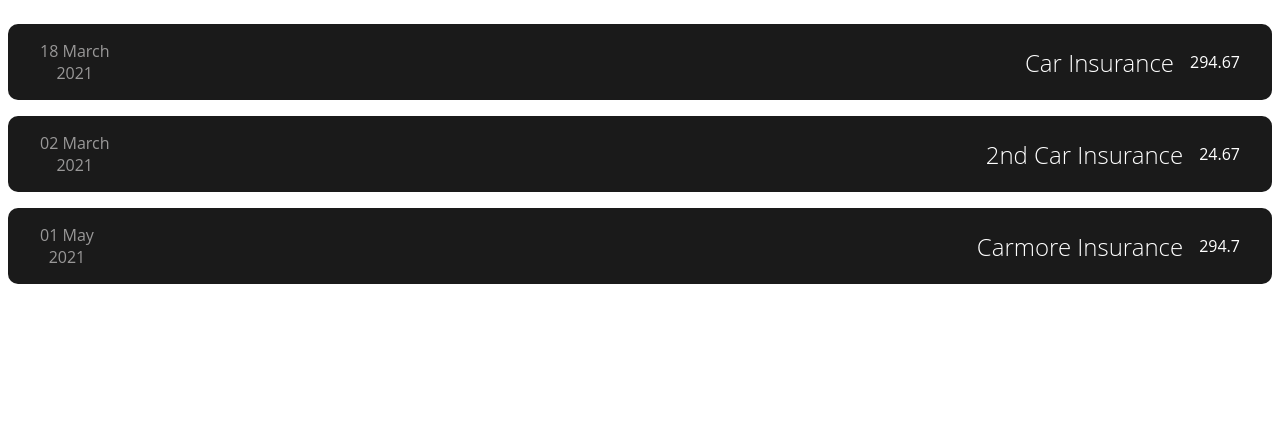
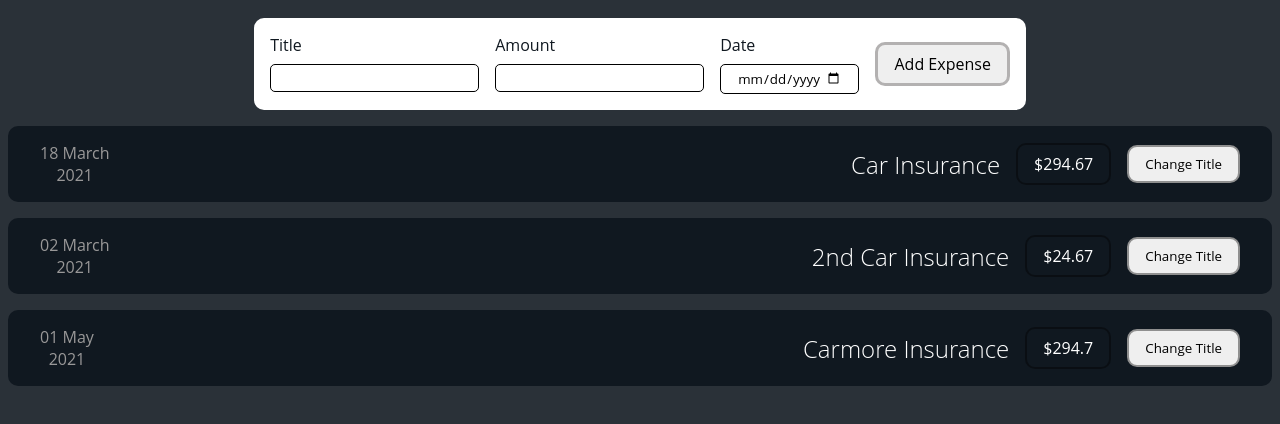
Before and after one commit to theruknology/Expense-Tracker, a React app: page / in a window 1280 px wide. Shown: the top 424 px of the page. Built offline with nearby package versions, Linux system fonts and the light colour scheme.

Commit message:
Added Functionality to form

```diff
--- a/src/App.css
+++ b/src/App.css
@@ -5,4 +5,5 @@
 
 body {
   padding: 0.5rem;
+  background-color: rgba(16, 24, 32, 0.89);
 }
--- a/src/App.js
+++ b/src/App.js
@@ -1,4 +1,5 @@
 import React from "react";
+import NewExpense from "./components/NewExpense/NewExpense";
 import Expenses from "./components/Expenses/Expenses";
 import './App.css'
 
@@ -10,7 +11,15 @@ export default function App() {
     { title: "Carrier Insurance", amount: 2.6, date: new Date(2021, 3, 2) },
   ];
 
+  const addExpenseHandler = expenses => {
+    console.log('In App.js:');
+    console.log(expenses);
+  }
+
   return (
-    <Expenses items={ expenses } />
+    <>
+      <NewExpense onAddExpense={ addExpenseHandler }/>
+      <Expenses items={ expenses } />
+    </>
   );
 }
--- a/src/components/Expenses/ExpenseItem.css
+++ b/src/components/Expenses/ExpenseItem.css
@@ -1,12 +1,11 @@
 * {
-  font-family: 'Open Sans', sans-serif;
+  font-family: "Open Sans", sans-serif;
 }
-
 .expense-item {
   display: flex;
   width: inherit;
   gap: 1rem;
-  background-color: hsl(0, 0%, 10%);
+  background: #101820FF;
   color: white;
   border-radius: 10px;
   padding-block: 1rem;
@@ -29,3 +28,11 @@
   flex-direction: column;
   align-items: center;
 }
+
+.expense-item-amount,
+.expense-item-title-change {
+  padding-block: 0.5rem;
+  padding-inline: 1rem;
+  border-radius: 10px;
+  border: 2px solid rgba(0, 0, 0, 0.404);
+}
--- a/src/components/Expenses/ExpenseItem.js
+++ b/src/components/Expenses/ExpenseItem.js
@@ -1,14 +1,22 @@
 import "./ExpenseItem.css";
-import React from "react";
+import React, { useState } from "react";
 import ExpenseDate from "./ExpenseDate";
 
 const ExpenseItem = (props) => {
+  const [ title, setTitle] = useState(props.title);
+
+  const clickHandler = () => {
+    setTitle('Updated');
+    console.log(title);
+  }
+
   return (
     <div className="expense-item">
       <ExpenseDate date={ props.date }/>
       <div className="expense-item-des">
-        <h2>{ props.title }</h2>
-        <p className="expense-item-amount">{ props.amount }</p>
+        <h2>{ title }</h2>
+        <p className="expense-item-amount">${ props.amount }</p>
+        <button className="expense-item-title-change" onClick={clickHandler}>Change Title</button>
       </div>
     </div>
   );
--- /dev/null
+++ b/src/components/NewExpense/ExpenseForm.js
@@ -0,0 +1,56 @@
+import React, { useState } from 'react'
+import './NewExpense.css'
+
+export default function ExpenseForm(props) {
+  const [enteredTitle, setEnteredTitle] = useState('');
+  const [enteredAmount, setEnteredAmount] = useState('');
+  const [enteredDate, setEnteredDate] = useState('');
+
+  const titleChangeHandler = (event) => {
+    setEnteredTitle(event.target.value);
+  };
+
+  const amountChangeHandler = (event) => {
+    setEnteredAmount(event.target.value);
+  };
+
+  const dateChangeHandler = (event) => {
+    setEnteredDate(event.target.value);
+  };
+
+  const submitHandler = (event) => {
+    event.preventDefault();
+
+    const expenseData = {
+      title: enteredTitle,
+      amount: enteredAmount,
+      date: new Date(enteredDate)
+    };
+    props.onSaveExpenseData(expenseData);
+    setEnteredTitle('');
+    setEnteredDate('');
+    setEnteredAmount('');
+  };
+
+  return (
+    <form onSubmit={submitHandler}>
+      <div className='new-expense-inputs'>
+        <div className='new-expense-control'>
+          <label>Title</label>
+          <input type="text" value={enteredTitle} onChange={ titleChangeHandler }/>
+        </div>
+        <div className='new-expense-control'>
+          <label>Amount</label>
+          <input type="number" value={enteredAmount} min="0.01" step="0.01" onChange={ amountChangeHandler} />
+        </div>
+        <div className='new-expense-control'>
+          <label>Date</label>
+          <input type="date" value={enteredDate} min="2019-01-01" max="2022-12-31" onChange={dateChangeHandler} />
+        </div>
+      </div>
+      <div className='new-expense-actions'>
+        <button type='submit'>Add Expense</button>
+      </div>
+    </form>
+  )
+}
--- /dev/null
+++ b/src/components/NewExpense/NewExpense.css
@@ -0,0 +1,47 @@
+* {
+  /* outline: 1px solid red; */
+}
+.new-expense {
+  /* background-color: hsl(155, 100%, 63%); */
+  margin-top: 10px;
+  background:  white;
+  width: fit-content;
+  margin-inline: auto;
+  border-radius: 10px;
+}
+.new-expense > form {
+  display: flex;
+  gap: 1rem;
+  padding: 1rem;
+  justify-content: center;
+  align-items: center;
+}
+.new-expense-inputs {
+display: flex;
+gap: 1rem;
+}
+.new-expense-control >label {
+  color: #101820FF;
+}
+.new-expense-control > input {
+  padding-inline: 1rem;
+  border-radius: 5px;
+  border: 1px solid black;
+  padding-block: 0.25rem;
+}
+.new-expense-control {
+  display: flex;
+  flex-direction: column;
+  gap: 0.5rem;
+}
+.new-expense-actions > button {
+  padding: 0.5rem;
+  padding-inline: 1rem;
+  font-size: 1rem;
+  border-radius: 10px;
+  border: 3px solid rgb(179, 177, 177);
+}
+.new-expense-actions {
+  display: flex;
+  justify-content: center;
+}
--- /dev/null
+++ b/src/components/NewExpense/NewExpense.js
@@ -0,0 +1,22 @@
+import React from 'react';
+import './NewExpense.css';
+import ExpenseForm from './ExpenseForm';
+
+const NewExpense = (props) => {
+  const saveExpenseDataHandler = (enteredData) => {
+    const expenseData = {
+      ...enteredData,
+      id: Math.random().toString()
+    };
+    console.log(expenseData);
+    props.onAddExpense(expenseData);
+  }
+
+  return (
+    <div className='new-expense'>
+      <ExpenseForm onSaveExpenseData={ saveExpenseDataHandler } />
+    </div>
+  )
+}
+
+export default NewExpense;
```
Also changed, not shown: 2 other files (tests, documents, lock files or other folders).
